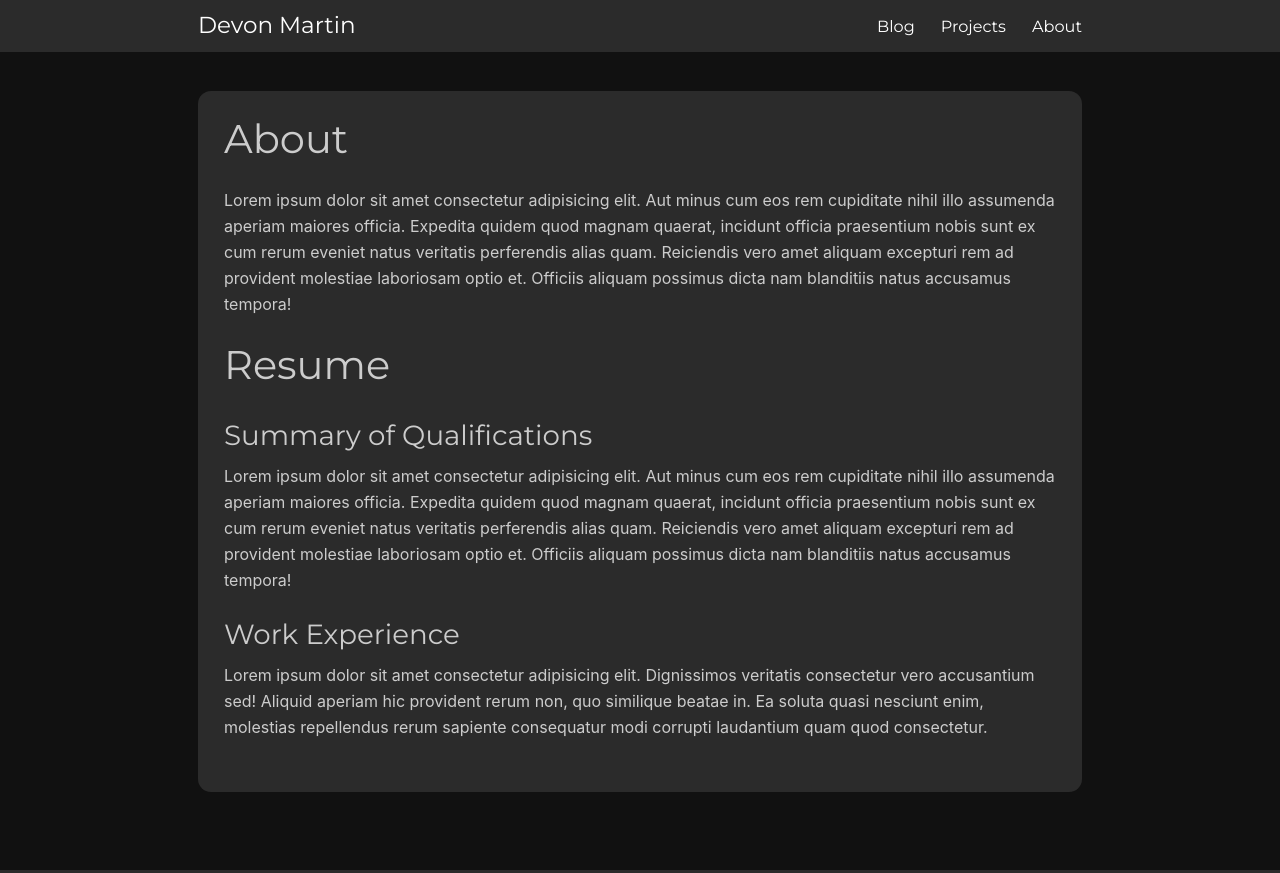
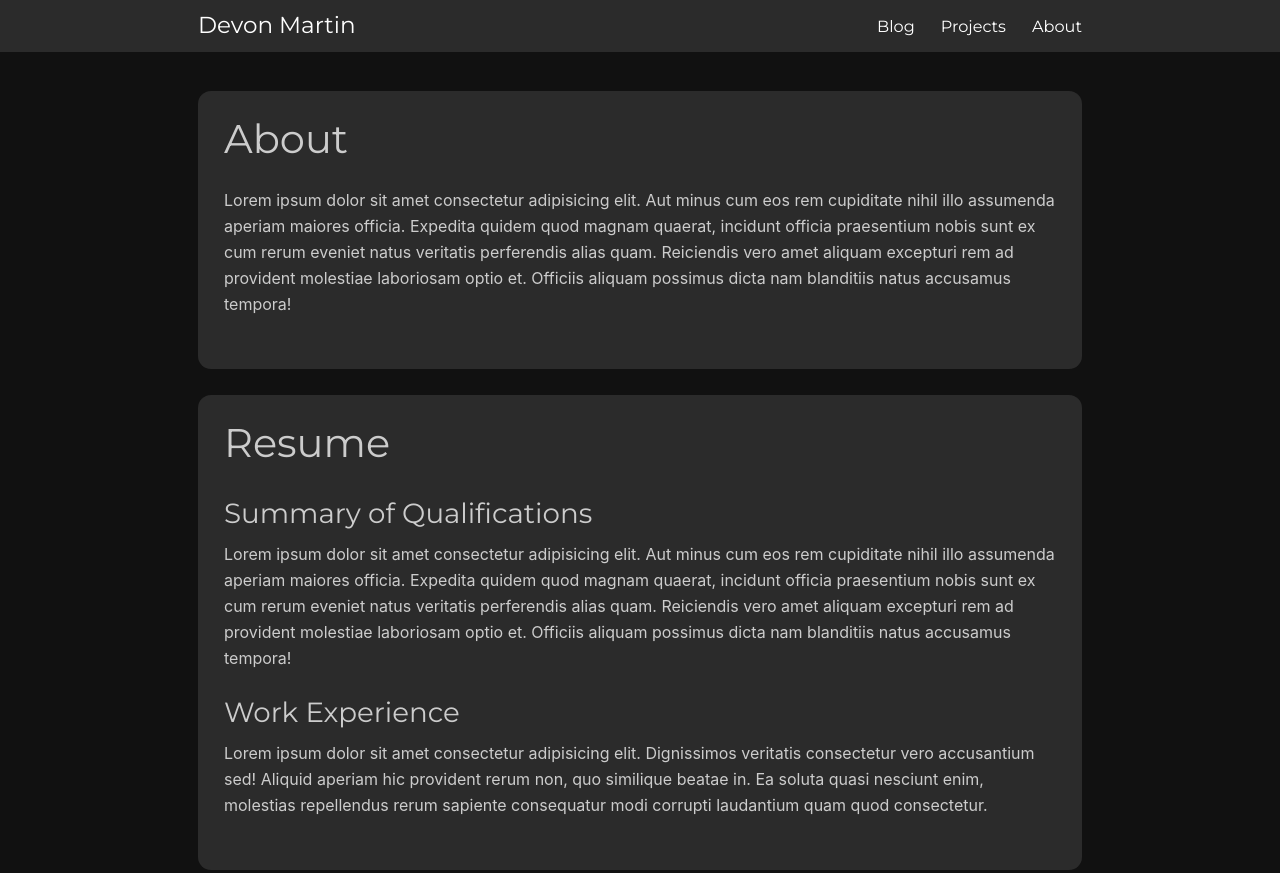
Before and after one commit to devmart10/devon-blog, a Gatsby site: page /about in a window 1280 px wide. Shown: the top 873 px of the page. Built offline with nearby package versions, Linux system fonts and the light colour scheme; Gatsby itself is replaced by a stand-in of ours; some packages are replaced by stand-ins of ours.

Commit message:
refactors layout to define Section component

```diff
--- a/src/components/layout.js
+++ b/src/components/layout.js
@@ -86,9 +86,6 @@ const Layout = ({ location, title, children }) => {
         <div
           style={{
             ...container,
-            backgroundColor: colors.mediumGray,
-            padding: rhythm(1),
-            borderRadius: rhythm(1 / 2),
           }}
         >
           {children}
--- a/src/pages/about.js
+++ b/src/pages/about.js
@@ -6,6 +6,7 @@ import Layout from "../components/layout"
 import SEO from "../components/seo"
 import { rhythm } from "../utils/typography"
 import Title from "../shared/components/Title"
+import Section from "../shared/components/Section"
 
 class AboutPage extends React.Component {
   render() {
@@ -16,7 +17,7 @@ class AboutPage extends React.Component {
     return (
       <Layout location={this.props.location} title={siteTitle}>
         <SEO title="About" />
-        <section>
+        <Section>
           <Title>About</Title>
           <p>
             Lorem ipsum dolor sit amet consectetur adipisicing elit. Aut minus
@@ -27,8 +28,8 @@ class AboutPage extends React.Component {
             molestiae laboriosam optio et. Officiis aliquam possimus dicta nam
             blanditiis natus accusamus tempora!
           </p>
-        </section>
-        <section>
+        </Section>
+        <Section>
           <Title>Resume</Title>
           <h2>Summary of Qualifications</h2>
           <p>
@@ -48,7 +49,7 @@ class AboutPage extends React.Component {
             nesciunt enim, molestias repellendus rerum sapiente consequatur modi
             corrupti laudantium quam quod consectetur.
           </p>
-        </section>
+        </Section>
       </Layout>
     )
   }
--- /dev/null
+++ b/src/shared/components/Section.jsx
@@ -0,0 +1,20 @@
+import React from "react"
+import colors from "../../utils/colors"
+import { rhythm } from "../../utils/typography"
+
+const Section = ({ children }) => {
+  return (
+    <div
+      style={{
+        backgroundColor: colors.mediumGray,
+        padding: rhythm(1),
+        borderRadius: rhythm(1 / 2),
+        marginBottom: rhythm(1),
+      }}
+    >
+      {children}
+    </div>
+  )
+}
+
+export default Section
```
